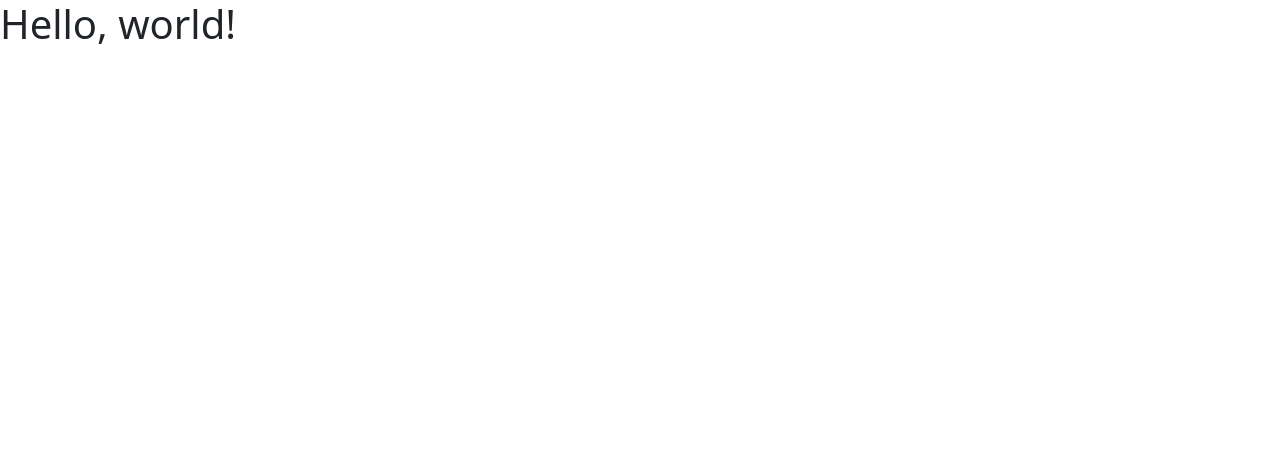
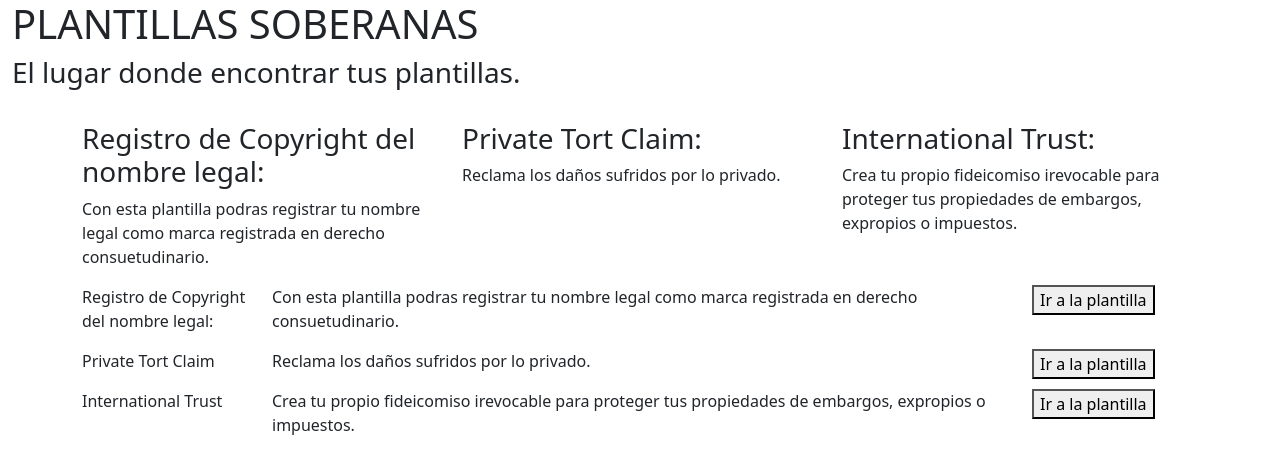
Before and after one commit to giacca90/Bootstrap4, a website: page index.html in a window 1280 px wide. Drawn offline with nearby package versions, Linux system fonts and the light colour scheme.

Commit message:
Pruebas con grillas

```diff
--- a/index.html
+++ b/index.html
@@ -8,11 +8,77 @@
     <!-- Bootstrap CSS -->
     <link rel="stylesheet" href="node_modules/bootstrap/dist/css/bootstrap.min.css">
 
-    <title>Hello, world!</title>
+    <title>Plantillas Soberanas</title>
   </head>
   <body>
-    <h1>Hello, world!</h1>
+    <div class="container-fluid">
+        <div class="jumbotron row">
+            <h1>PLANTILLAS SOBERANAS</h1><br>
+            <h3>El lugar donde encontrar tus plantillas.</h3>
+        </div>
+    </div>
 
+    <br>
+    <div class="container">
+        <div class="row">
+            <div class="col-12 col-sm-4">
+                <h3>Registro de Copyright del nombre legal:</h3>
+                <p>Con esta plantilla podras registrar tu nombre legal como marca registrada en derecho consuetudinario.</p>
+            </div>
+            <div class="col-12 col-sm-4">
+                <h3>Private Tort Claim:</h3>
+                <p>Reclama los daños sufridos por lo privado.</p>
+            </div>
+            <div class="col-12 col-sm-4">
+                <h3>International Trust:</h3>
+                <p>Crea tu propio fideicomiso irevocable para proteger tus propiedades de embargos, expropios o impuestos.</p>
+            </div>
+        </div>
+
+        <div class="row">
+            <div class="col-12 col-sm-2">
+                <p>Registro de Copyright del nombre legal:</p>
+            </div>
+            <div class="col-8">
+                <p>Con esta plantilla podras registrar tu nombre legal como marca registrada en derecho consuetudinario.</p>
+            </div>
+            <div class="col-2">
+                <a href="">
+                    <button>Ir a la plantilla</button>
+                </a>
+
+            </div>
+
+        </div>
+
+        <div class="row">
+            <div class="col-12 col-sm-2">
+                <p>Private Tort Claim</p>
+            </div>
+            <div class="col-8">
+                <p>Reclama los daños sufridos por lo privado.</p>
+            </div>
+            <div class="col-2">
+                <a href="">
+                    <button>Ir a la plantilla</button>
+                </a>
+            </div>
+        </div>
+
+        <div class="row">
+            <div class="col-12 col-sm-2">
+                <p>International Trust</p>
+            </div>
+            <div class="col-8">
+                <p>Crea tu propio fideicomiso irevocable para proteger tus propiedades de embargos, expropios o impuestos.</p>
+            </div>
+            <div class="col-2">
+                <a href="">
+                    <button>Ir a la plantilla</button>
+                </a>
+            </div>
+        </div>
+    </div>
     <!-- Optional JavaScript -->
     <!-- jQuery first, then Popper.js, then Bootstrap JS -->
     <script src="node_modules/jquery/dist/jquery.min.js"></script>
```
